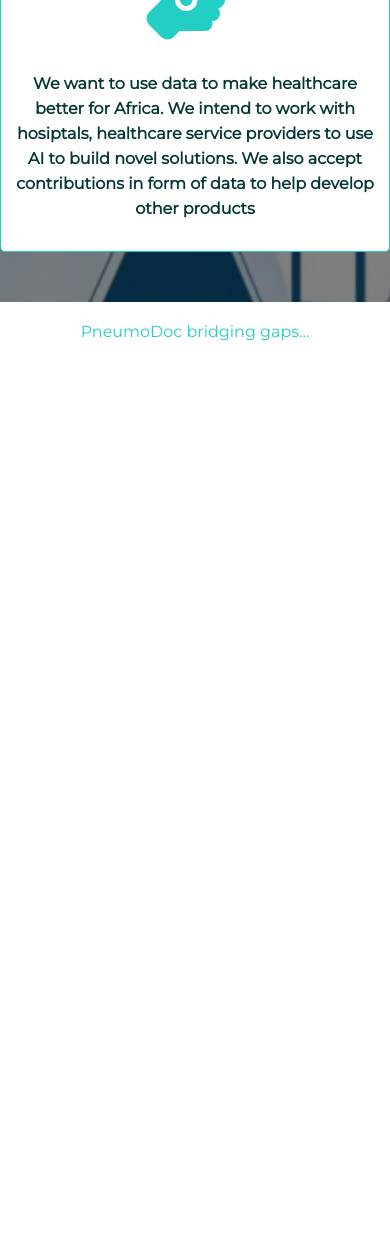
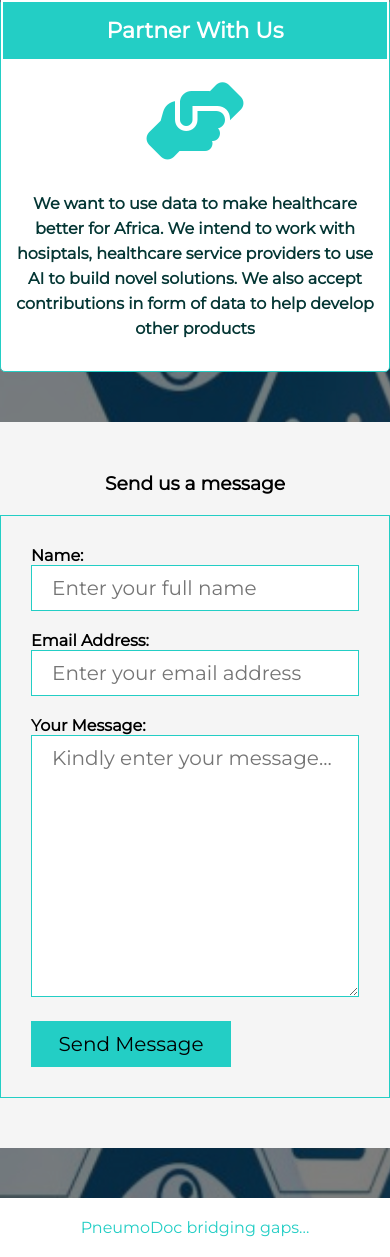
Before and after one commit to vahiwe/Pneumonia-Prediction-App, a Flask app: page / in a window 390 px wide. Shown: the part 1731-2988 px from the top of the page. Before the commit the page ends 2072 px from the top, so only its background shows below. Run offline with Flask 2, Linux system fonts and the light colour scheme; some libraries are stand-ins or nearby versions.

Commit message:
added contact form and some little fixes

```diff
--- a/app/static/css/main.css
+++ b/app/static/css/main.css
@@ -275,6 +275,45 @@ main .container footer {
   text-align: center;
 }
 
+.contact {
+  background-color: whitesmoke;
+  margin-top: 50px;
+  padding: 50px 0;
+}
+
+.contact h3 {
+  text-align: center;
+  padding-bottom: 20px;
+}
+
+.contact form {
+  min-width: 300px;
+  max-width: 600px;
+  margin: 0 auto;
+  padding: 10px 30px;
+  border: 1px solid #23cec5;
+}
+
+.contact form label {
+  margin-top: 20px;
+  display: block;
+  font-weight: bold;
+}
+
+.contact form input,
+.contact form textarea {
+  width: 100%;
+  border: 1px solid #23cec5;
+  font-size: 20px;
+  padding: 10px 20px;
+}
+
+.contact form #submit {
+  background-color: #23cec5;
+  width: 200px;
+  margin: 20px 0;
+}
+
 @media screen and (max-width: 650px) {
   header .navButton {
     border: 1px solid white;
@@ -315,7 +354,7 @@ main .container footer {
     margin-left: 0 !important;
   }
   .row1 h2 {
-    font-size: .7em !important;
+    font-size: 0.7em !important;
   }
 }
 /*# sourceMappingURL=main.css.map */
--- a/app/static/css/sass/main.scss
+++ b/app/static/css/sass/main.scss
@@ -152,7 +152,7 @@ main {
 
       .other {
         .row5 {
-          margin: 0 auto ;
+          margin: 0 auto;
           max-width: 800px;
         }
       }
@@ -168,7 +168,6 @@ main {
           background-color: #23cec5;
           color: white;
           border: 1px solid #23cec5;
-
         }
 
         button:hover {
@@ -185,6 +184,41 @@ main {
       color: #23cec5;
       background-color: white;
       text-align: center;
+    }
+  }
+}
+.contact {
+  background-color: whitesmoke;
+  margin-top: 50px;
+  padding: 50px 0;
+  h3 {
+    text-align: center;
+    padding-bottom: 20px;
+  }
+
+  form {
+    min-width: 300px;
+    max-width: 600px;
+    margin: 0 auto;
+    padding: 10px 30px;
+    border: 1px solid #23cec5;
+
+    label {
+      margin-top: 20px;
+      display: block;
+      font-weight: bold;
+    }
+    input,
+    textarea {
+      width: 100%;
+      border: 1px solid #23cec5;
+      font-size: 20px;
+      padding: 10px 20px;
+    }
+    #submit {
+      background-color: #23cec5;
+      width: 200px;
+      margin: 20px 0;
     }
   }
 }
@@ -227,7 +261,7 @@ main {
   .row1 {
     margin-left: 0 !important;
     h2 {
-      font-size: .7em !important;
+      font-size: 0.7em !important;
     }
   }
 }
--- a/app/templates/about.html
+++ b/app/templates/about.html
@@ -14,9 +14,9 @@
     <main>
         <section class="container">
             <header>
-                <div class="anime"></div>
+                <div class="anime">PD</div>
                 <nav>
-                    <span class="name">PneumoDocs</span>
+                    <span class="name">PneumoDoc</span>
                     <div class="navButton">
                         <div class="stick"></div>
                         <div class="stick"></div>
--- a/app/templates/index.html
+++ b/app/templates/index.html
@@ -15,9 +15,9 @@
     <main>
         <section class="container">
             <header>
-                <div class="anime"></div>
+                <div class="anime">PD</div>
                 <nav>
-                    <span class="name">PneumoDocs</span>
+                    <span class="name">PneumoDoc</span>
                     <div class="navButton">
                         <div class="stick"></div>
                         <div class="stick"></div>
@@ -42,6 +42,8 @@
                 <section class="row1">
                     <h2 class="app_name">PneumoDoc</h2>
                     <p>...bridging the gap between Doctors and pneumonia patients</p>
+                    <p><em><b>PneumoDoc</b> is an AI platform designed to assist Doctors with diagnosing patients with
+                            Pnuemonia from X-rays scans...</em></p>
                 </section>
                 <div class="card_container">
                     <section class="row2">
@@ -79,6 +81,18 @@
                         </p>
                     </section>
                 </div>
+                <div class="contact">
+                    <h3>Send us a message</h3>
+                    <form action="">
+                        <label for="name">Name:</label>
+                        <input type="text" name="name" id="name" placeholder="Enter your full name" required>
+                        <label for="email">Email Address:</label>
+                        <input type="email" placeholder="Enter your email address" required>
+                        <label for="message">Your Message:</label>
+                        <textarea name="message" id="message" cols="30" rows="10" placeholder="Kindly enter your message..." required></textarea>
+                        <input type="submit" id="submit" value="Send Message">
+                    </form>
+                </div>
                 <!-- <img src="img/img4.png" alt="" srcset="">
                 <h3>Welcome!</h3>
                 <p>PneumoDoc is an artificial intelligence platform to help Doctors diagnose patients with Pneumonia from X-ray Scans.</p> -->
```
Also changed, not shown: 1 other file.
